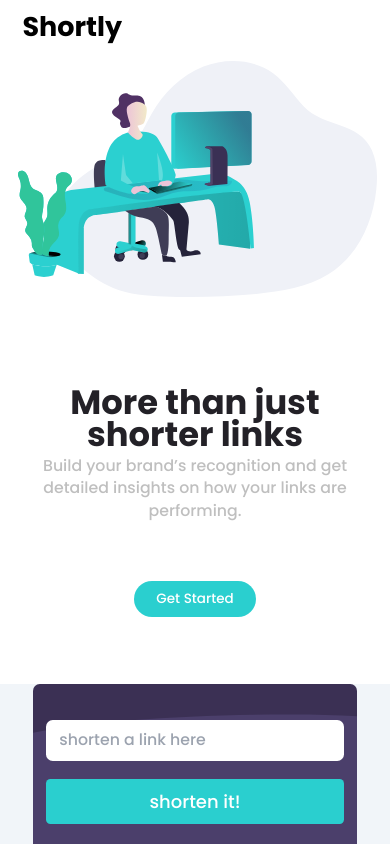
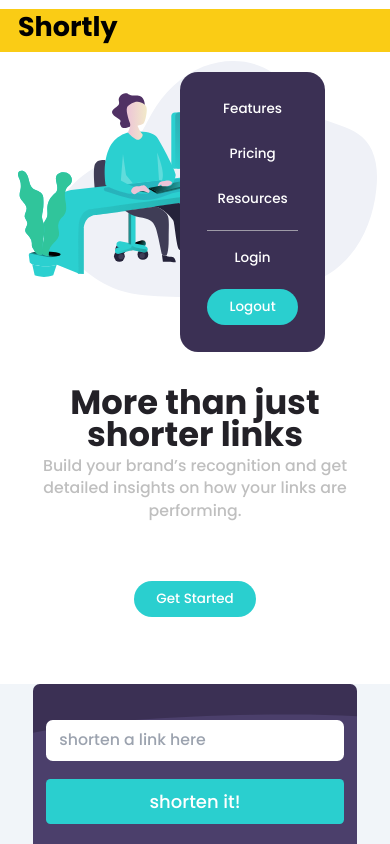
Before and after one commit to kodcapsule/url-shortener, a React (Vite) app: page / in a window 390 px wide. Both pictures are taken after a click on the button 350 px from the left and 30 px from the top of the page. Shown: the top 844 px of the page. Built offline with nearby package versions, Linux system fonts and the light colour scheme; some icons are missing.

Commit message:
refacted mobile navbar

```diff
--- a/src/components/Header.jsx
+++ b/src/components/Header.jsx
@@ -1,12 +1,21 @@
+import { useState } from "react";
 import Navbar from "./Navbar";
 import { FaBars } from "react-icons/fa6";
 
 function Header() {
+  const [showMobileNave, setShowMobileNave] = useState(false);
+
+  function show() {
+    setShowMobileNave(() => !showMobileNave);
+  }
   return (
-    <header className=" flex px-5 my-2 justify-between  md:gap-12  ">
+    <header className="flex relative my-2 justify-between  md:gap-12 container  mx-auto px-4 bg-yellow-400">
       <h1 className=" text-2xl font-bold cursor-pointer ">Shortly</h1>
-      <Navbar />
-      <button className="menu text-3xl md:hidden cursor-pointer text-neutral-grayish-violet">
+      <Navbar showMobileNav={showMobileNave} />
+      <button
+        className="menu text-3xl md:hidden cursor-pointer text-neutral-grayish-violet"
+        onClick={show}
+      >
         <FaBars />
       </button>
     </header>
--- a/src/components/MobileNav.jsx
+++ b/src/components/MobileNav.jsx
@@ -3,7 +3,7 @@ import NavigationLink from "./NavigationLink";
 
 function MobileNav() {
   return (
-    <nav className="navbar-mobile  text-white font-bold mt-10 bg-primary-dark-violet  md:hidden md:w-full md:flex-row md:justify-between ">
+    <nav className="navbar-mobile absolute top-4 left-40 py-12 text-white font-bold mt-10 bg-primary-dark-violet  md:hidden ">
       <ul className=" flex flex-col justify-center   text-xl items-center  gap-3 md:flex-row md:gap-9">
         <NavigationLink navLinkName="features" />
         <NavigationLink navLinkName="Pricing" />
--- a/src/components/Navbar.jsx
+++ b/src/components/Navbar.jsx
@@ -1,13 +1,11 @@
 import DesktopNav from "./DesktopNav";
 import MobileNav from "./MobileNav";
 
-function Navbar() {
-  const showMobileNav = false;
+function Navbar({ showMobileNav = false }) {
+  // const showMobileNav = true;
   return (
-    <div className="mainNav md:w-full  ">
-      {/*  mobile screen navigation bar  */}
+    <div className="mainNav  md:w-full  ">
       {showMobileNav && <MobileNav />}
-      {/* large screen navigation bar  */}
       <DesktopNav />
     </div>
   );
```
